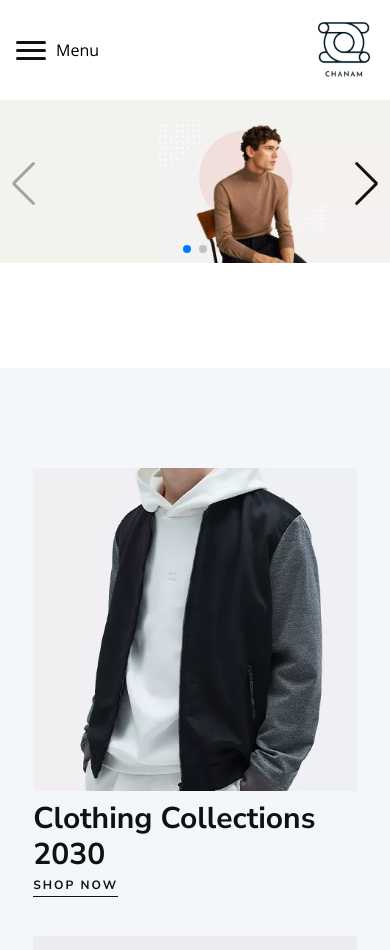
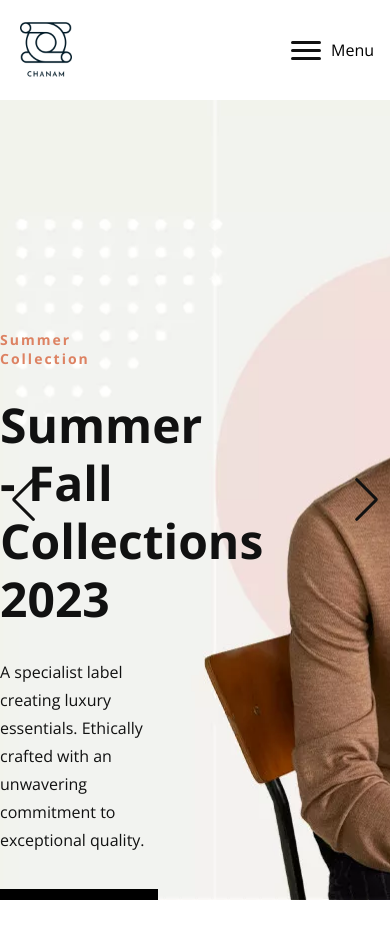
Before and after one commit to namdh03/chanam-shop, a plain HTML site: page index.html in a window 390 px wide. Shown: the top 950 px of the page. Drawn offline with nearby package versions, Linux system fonts and the light colour scheme; no server answers; a web font is replaced by a local one.

Commit message:
complete header & hero layout

```diff
--- a/assets/css/header.css
+++ b/assets/css/header.css
@@ -54,7 +54,7 @@
     height: 1.5px;
     top: 100%;
     left: 0;
-    background: #111111;
+    background: #DD8262;
     transition: transform 0.5s;
     transform: scaleX(0);
     transform-origin:unset;
@@ -72,6 +72,7 @@
     justify-content: flex-end;
     align-items: center;
     flex-direction: center;
+    position:relative;
   }
 
 .nav__client a {
@@ -82,16 +83,16 @@
 }
 
 
-.nav__client-cart::after {
+.nav__client i::after {
     content: "";
     position:absolute;
     right: 4px;
     top: 0;
 }
 
-.nav__client-cart:hover {
+.nav__client i:hover {
     /* display:block; */
-    color:#e53637;
+    color:#DD8262;
 }
 
 .cart__list {
@@ -106,6 +107,7 @@
     display: flex;
     flex-direction: center;
     align-items: center;
+    display: none;
 }
 
 .cart__list a {
@@ -113,35 +115,7 @@
     display: flex;
     flex-direction: center;
     align-items: center;
-
 }
-
-
-
-
-
-
-
-
-
-
-
-
-
-
-
-
-
-
-
-
-
-
-
-
-
-
-
 
 
 
@@ -197,7 +171,7 @@
     }
 
     .mobile__menu {
-        padding-left: 10px;
+        padding-right: 20px;
     }
 
 }
@@ -209,17 +183,10 @@
         display: none;
     }
 
-    .nav__client-search {
+    .nav__client {
         display: none;
     }
 
-    .nav__client-heart {
-        display: none;
-    }
-
-    .nav__client-user {
-        display: none;
-    }
 
 }
 
--- a/assets/css/hero.css
+++ b/assets/css/hero.css
@@ -1,36 +1,44 @@
-.hero__slider {
-    position:relative;
+
+.swiper {
+    width: 100%;
+    height: 100%;
+    margin-left: auto;
+    margin-right: auto;
+  }
+
+.swiper-wrapper {
 }
 
-.hero__items {
-    height: 800px;
-    /* padding-top: 130px; */
-}
-
-.set-bg {
+.swiper-slide {
+    display: flex;
+    background-size: cover;
     background-repeat: no-repeat;
-    background-size: cover;
     background-position: top center;
 }
 
 .swiper-slide img {
-    width:100%;
+    /* display: block; */
+    width: 100%;
+    height: 100%;
+    object-fit: cover;
+    position: absolute;
 }
 
 .hero__text {
-    position:absolute;
-    padding-top: 0px;
+    /* padding-top: 0px; */
+    position: relative;
+    height: 800px;
+    padding-top: 230px;
 }
 
 .hero__text h6 {
     top: 0;
     opacity: 1;
-    color:#e53637;
+    color:#DD8262;
     font-size: 14px;
     font-weight: 700;
     letter-spacing: 2px;
     margin-bottom: 28px;
-    /* position: relative; */
 }
 
 .hero__text h2 {
@@ -41,7 +49,6 @@
     font-weight: 700;
     line-height: 58px;
     margin-bottom: 30px;
-    /* position: relative; */
 }
 
 .hero__text p {
@@ -51,13 +58,81 @@
     font-size: 16px;
     line-height: 28px;
     margin-bottom: 35px;
-    /* position: relative; */
+}
+
+.primary-btn {
+    /* display: inline-block; */
+    font-size: 13px;
+    font-weight: 700;
+    padding: 14px 30px;
+    color: #ffffff;
+    background: #000000;
+    letter-spacing: 4px;
+    cursor: pointer;
+    border:none;
+}
+
+.primary-btn:hover {
+    color: #ffffff;
+    background: #DD8262;
+}
+
+.hero__social {
+    margin-top: 190px;
+}
+
+.hero__social a {
+    color:#111111;
+    font-size: 16px;
+    display: inline-block;
+    margin-right: 32px;
+}
+
+.hero__social a:hover {
+    color:#DD8262;
 }
 
 .swiper-button-next {
     color:#111111;
 }
 
+.swiper-button-next:hover {
+    color: #DD8262;
+}
+
 .swiper-button-prev {
     color:#111111;
 }
+
+.swiper-button-prev:hover {
+    color: #DD8262;
+}
+
+
+
+
+
+
+
+
+
+
+
+/* Mobile: width < 740px */
+@media only screen and (max-width: 739px) {
+
+
+}
+
+/* Tablet: width >= 740px and width < 1023px */
+@media only screen and (min-width: 740px) and (max-width: 1023px) {
+
+
+}
+
+
+
+/* pc: width >= 1023px */
+@media only screen and (min-width: 1024px) {
+
+}
--- a/assets/css/main.css
+++ b/assets/css/main.css
@@ -15,6 +15,7 @@
     width: 100%;
     height: 100px;
     position:fixed;
+    z-index: 999;
     top: 0;
     left: 0;
     right: 0;
@@ -27,8 +28,8 @@
 
 #hero {
     width:100%;
+    height: 100%;
     font-family: 'Open Sans', sans-serif;
-    /* position:relative; */
 }
 
 #banner {
--- a/assets/js/header.js
+++ b/assets/js/header.js
@@ -3,13 +3,12 @@ export default function header() {
     const mobileMenu = document.querySelector(".mobile__menu");
     const navMenu = document.querySelector(".nav__menu");
     const navClient = document.querySelector(".nav__client");
-    console.log(mobileMenu);
+    // console.log(mobileMenu);
 
     mobileMenu.addEventListener("click", () => {
         mobileMenu.classList.toggle("active")
         navMenu.classList.toggle("active")
         navClient.classList.toggle("active")
-
     });
     navMenu.addEventListener("click", () => {
         mobileMenu.classList.remove("active")
--- a/assets/js/hero.js
+++ b/assets/js/hero.js
@@ -1,20 +1,16 @@
 export default function hero() {
     const swiper = new Swiper('.swiper', {
-
-        // If we need pagination
+        slidesPerView: 1,
+        spaceBetween: 0,
+        loop: true,
         pagination: {
             el: '.swiper-pagination',
+            clickable: true,
         },
-
-        // Navigation arrows
         navigation: {
             nextEl: '.swiper-button-next',
             prevEl: '.swiper-button-prev',
         },
 
-        // And if we need scrollbar
-        scrollbar: {
-            el: '.swiper-scrollbar',
-        },
     });
 }
--- a/assets/js/main.js
+++ b/assets/js/main.js
@@ -6,6 +6,6 @@ import footer from '../js/footer.js'
 window.onload = function() {
     header()
     hero()
-    product().start()
-    footer()
+    // product().start()
+    // footer()
 }
--- a/assets/layout/header.html
+++ b/assets/layout/header.html
@@ -1,14 +1,5 @@
 <div class="grid wide">
     <div class="row header__row">
-        <div class="mobile__menu">
-            <div class="mobile__menu-icon">
-                <span class="icon-bars"></span>
-                <span class="icon-bars"></span>
-                <span class="icon-bars"></span>
-            </div>
-            <a>Menu</a>
-        </div>
-
         <div class="col c-3 m-3">
             <div class="nav__logo" href="#home">
                 <img src="./assets/img/logo_transparent.png">
@@ -33,10 +24,11 @@
             <a href="#cart" class="nav__client-cart">
                 <i class="fa-solid fa-cart-shopping"></i>
                 <!-- <span>0</span> -->
-                <!--
-                    <div class="cart__list">
-                        <a>No products in the cart.</a>
-                    </div> -->
+                <div class="cart__list">
+                    <a class="cart__list-no-cart">
+                        No products in the cart.
+                    </a>
+                </div>
             </a>
 
             <a href="#heart" class="nav__client-heart">
@@ -48,6 +40,13 @@
             </a>
         </div>
 
-
+        <div class="mobile__menu">
+            <div class="mobile__menu-icon">
+                <span class="icon-bars"></span>
+                <span class="icon-bars"></span>
+                <span class="icon-bars"></span>
+            </div>
+            <a>Menu</a>
+        </div>
 </div>
 </div>
--- a/assets/layout/hero.html
+++ b/assets/layout/hero.html
@@ -75,7 +75,7 @@
         </div>
 
         <!-- If we need pagination -->
-        <div class="swiper-pagination"></div>
+        <!-- <div class="swiper-pagination"></div> -->
 
         <!-- If we need navigation buttons -->
         <div class="swiper-button-prev"></div>
```
Also changed, not shown: assets/img/logo.png (deleted).
